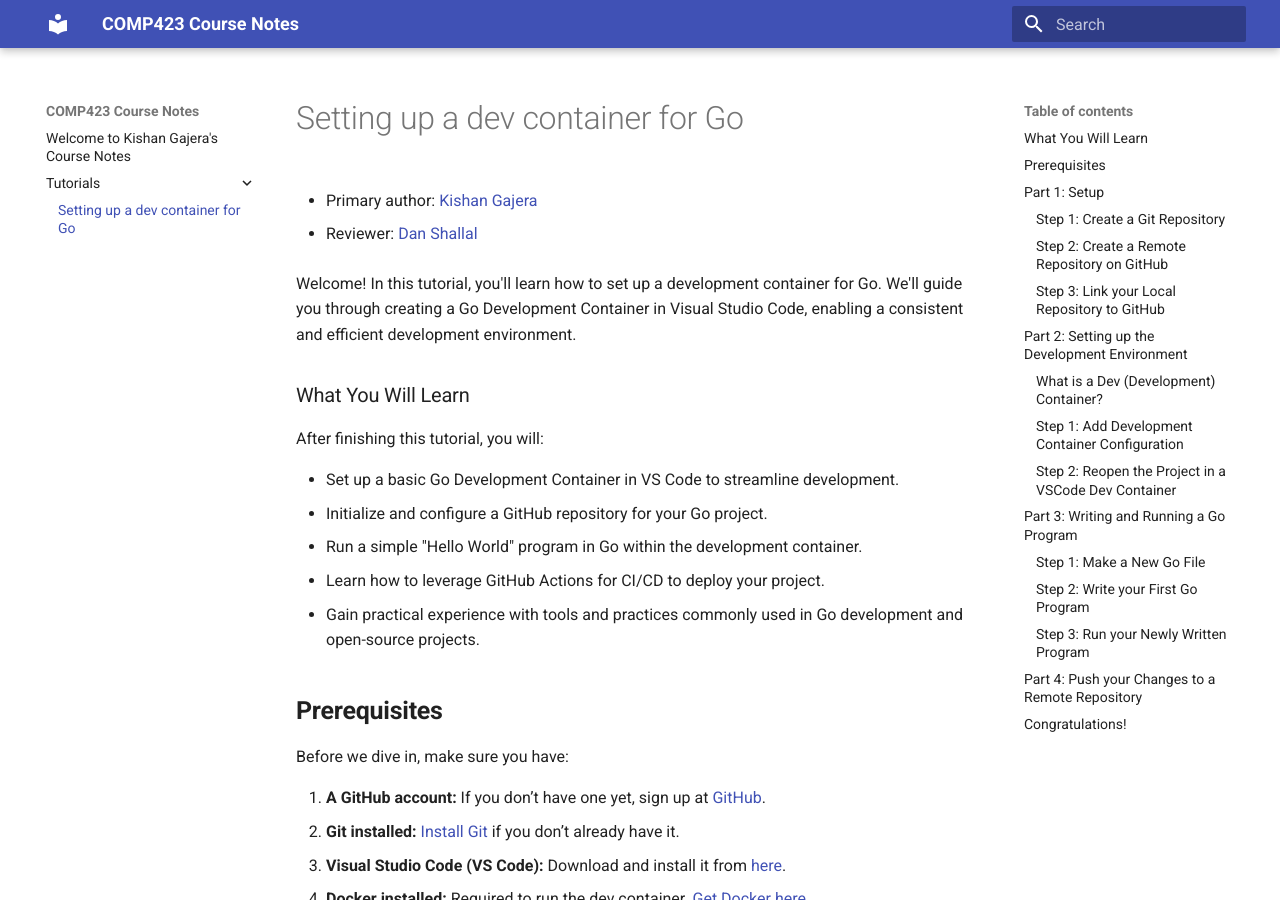
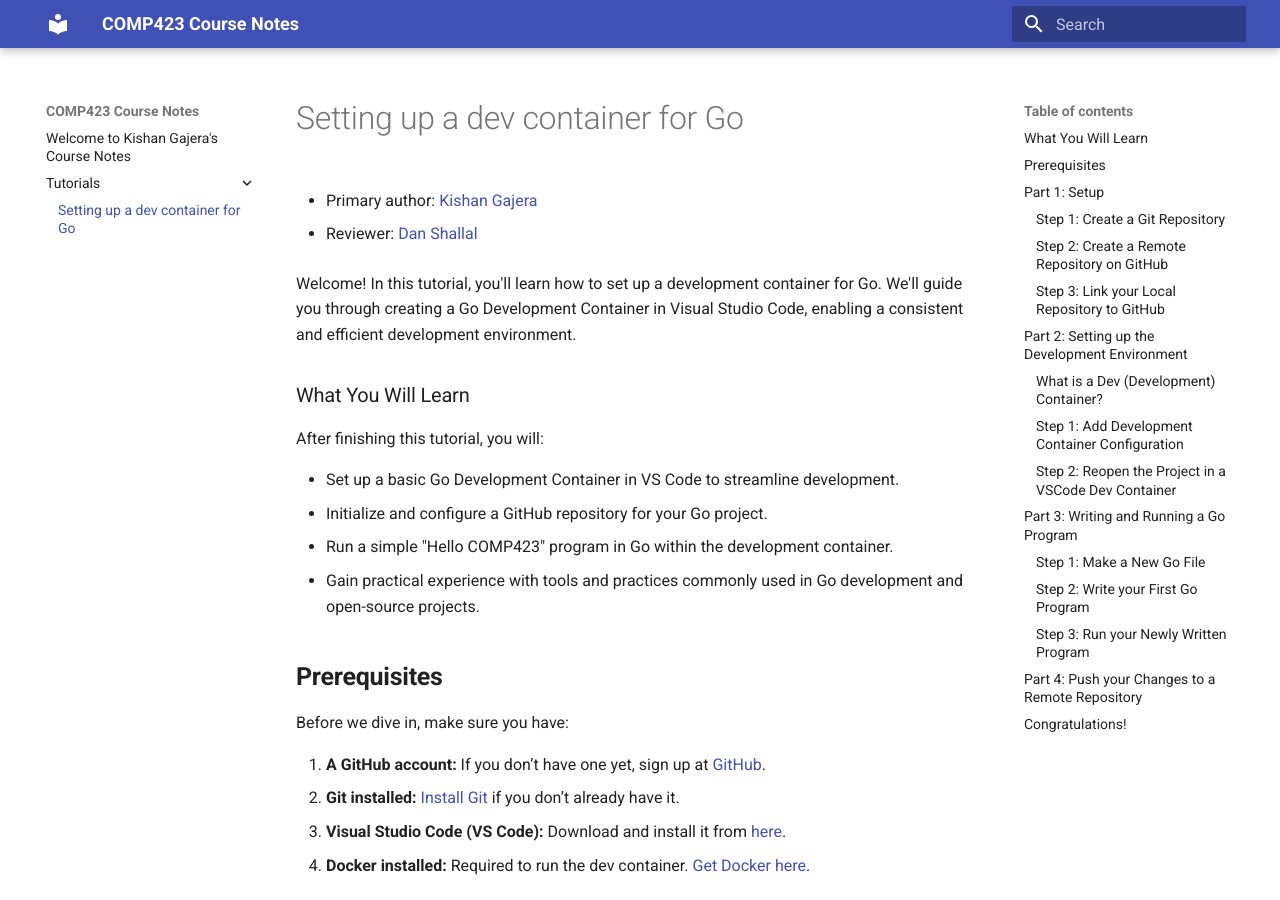
Before and after one commit to gajekish/comp423-course-notes, an MkDocs documentation site: the page built from docs/tutorials/go-setup.md, in a window 1280 px wide and 900 px high. Built offline with MkDocs 1.6.1 and Material for MkDocs 9.7.7, drawn with Linux system fonts in a browser that asks for light colours.

Commit message:
removed wrong benchmark

```diff
--- a/docs/tutorials/go-setup.md
+++ b/docs/tutorials/go-setup.md
@@ -11,8 +11,7 @@
 
 * Set up a basic Go Development Container in VS Code to streamline development.
 * Initialize and configure a GitHub repository for your Go project.
-* Run a simple "Hello World" program in Go within the development container.
-* Learn how to leverage GitHub Actions for CI/CD to deploy your project.
+* Run a simple "Hello COMP423" program in Go within the development container.
 * Gain practical experience with tools and practices commonly used in Go development and open-source projects.
 
 ## **Prerequisites**
```
